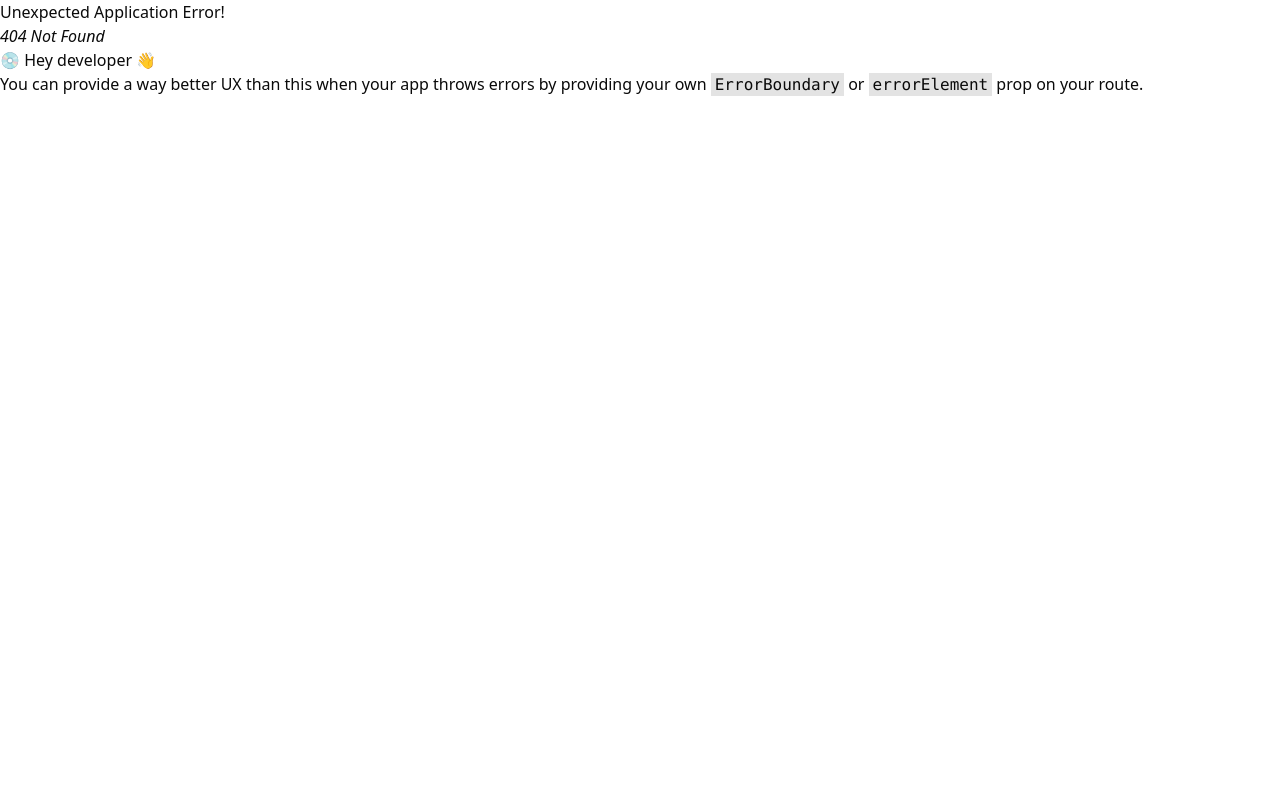
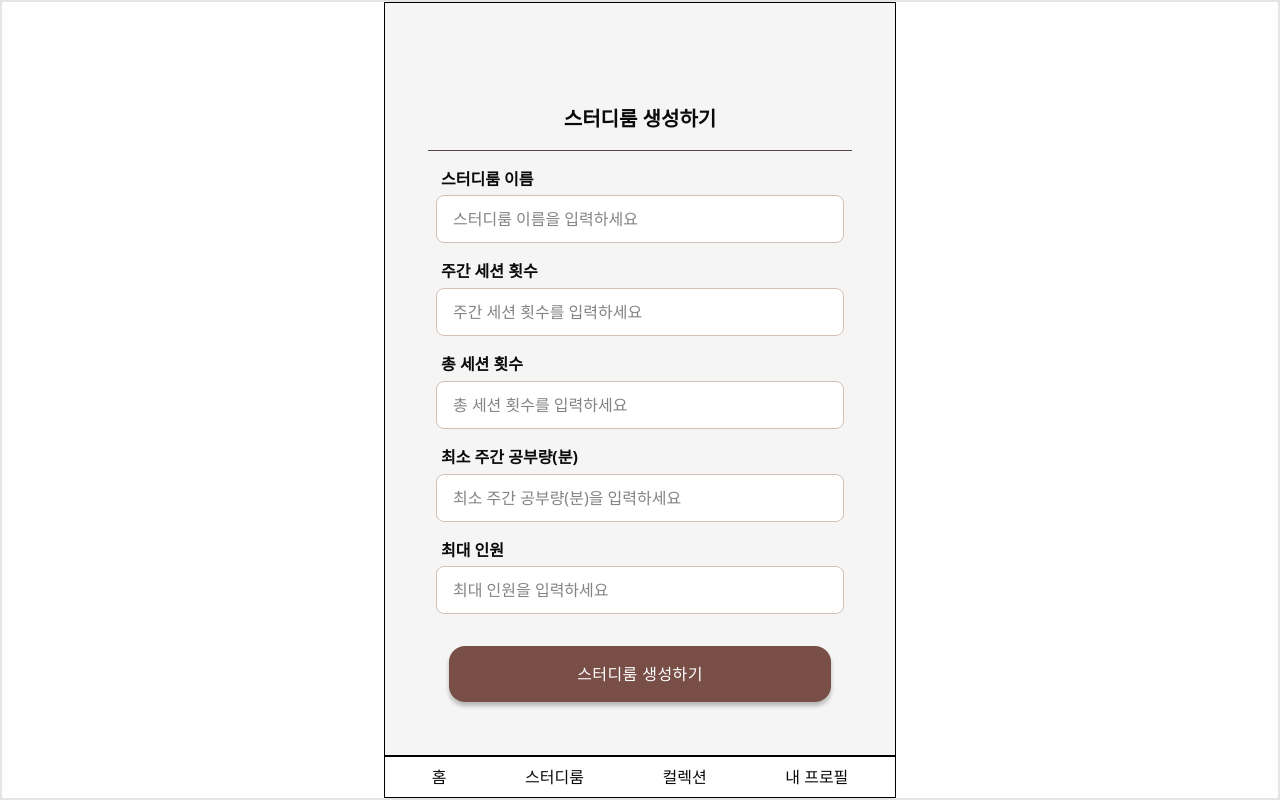
Before and after one commit to StudyMeotsa/FE_React, a React (Vite) app: page /studyroomCreate in a window 1280 px wide. Before the commit this address had no page. Built offline with nearby package versions, Linux system fonts and the light colour scheme; the HTML template or start-up script is replaced by a standard one.

Commit message:
Feat: 스터디룸 생성하기 구현

```diff
--- a/src/App.tsx
+++ b/src/App.tsx
@@ -5,6 +5,7 @@ import HomePage from './pages/HomePage';
 import CollectionPage from './pages/CollectionPage';
 import StudyRoomPage from './pages/StudyRoomPage';
 import MyPage from './pages/MyPage';
+import StudyRoomCreate from './pages/StudyRoomCreate';
 
 function App() {
   const router = createBrowserRouter([
@@ -15,6 +16,7 @@ function App() {
         { path: '/collection', element: <CollectionPage /> },
         { path: '/studyroom', element: <StudyRoomPage /> },
         { path: '/my', element: <MyPage /> },
+        { path: '/studyroomCreate', element: <StudyRoomCreate /> },
       ],
     },
   ]);
--- /dev/null
+++ b/src/components/StudyRoom/Create/BasicStyled.tsx
@@ -0,0 +1,18 @@
+import styled from 'styled-components';
+
+export const Container = styled.div`
+  display: flex;
+  flex-direction: column;
+  align-items: center;
+  justify-content: center;
+  height: 100%;
+  background-color: #f5f5f5;
+`;
+
+export const Title = styled.div`
+  display: inline-block;
+  padding: 3rem 8.5rem 1rem 8.5rem;
+  border-bottom: 1px solid #554545;
+  font-size: 20px;
+  font-weight: 600;
+`;
--- /dev/null
+++ b/src/components/StudyRoom/Create/Input.tsx
@@ -0,0 +1,41 @@
+import styled from 'styled-components';
+
+const Title = styled.p`
+  align-self: flex-start;
+  margin: 1rem 0 0.3rem 3.5rem;
+  font-weight: bold;
+`;
+
+const Box = styled.input`
+  width: 80%;
+  height: 3rem;
+  background-color: white;
+  border-radius: 8px;
+  border: 1px solid #d2c1b7;
+  padding-left: 1rem;
+
+  /* Chrome, Safari, Edge */
+  &::-webkit-inner-spin-button,
+  &::-webkit-outer-spin-button {
+    -webkit-appearance: none;
+    margin: 0;
+  }
+`;
+
+interface InputProps {
+  title: string;
+  placeholder?: string;
+  type?: string;
+}
+
+export default function Input({ title, placeholder, type = 'text' }: InputProps) {
+  return (
+    <>
+      <Title>{title}</Title>
+      <Box
+        type={type}
+        placeholder={placeholder || title}
+      />
+    </>
+  );
+}
--- a/src/components/StudyRoom/PlusModal.tsx
+++ b/src/components/StudyRoom/PlusModal.tsx
@@ -1,4 +1,5 @@
 import { useState } from 'react';
+import { Link } from 'react-router';
 import * as S from './PlusModalStyled';
 import Plus from '@/assets/Plus.png';
 
@@ -18,7 +19,9 @@ export default function PlusModal() {
       />
 
       <S.ModalWrapper $open={open}>
-        <S.Modal>생성하기</S.Modal>
+        <Link to='/studyroomCreate'>
+          <S.Modal>생성하기</S.Modal>
+        </Link>
         <S.Modal
           $color='#DBCEC4'
           $textColor='black'>
--- /dev/null
+++ b/src/components/ui/CustomButton.tsx
@@ -0,0 +1,84 @@
+import type { CSSProperties } from 'react';
+import styled, { css } from 'styled-components';
+
+interface CustomButtonProps {
+  label: string;
+  size?: 'large' | 'medium' | 'small';
+  color?: 'white' | 'brown' | 'darkBrown';
+  style?: CSSProperties;
+}
+
+const sizes = {
+  small: css`
+    width: 130px;
+    height: 60px;
+    border-radius: 30px;
+  `,
+  medium: css`
+    width: 160px;
+    height: 60px;
+    border-radius: 30px;
+  `,
+  large: css`
+    width: 75%;
+    height: 56px;
+    border-radius: 16px;
+    box-shadow: 0 4px 4px rgba(0, 0, 0, 0.25);
+  `,
+};
+
+const colors = {
+  white: css`
+    background-color: white;
+    border: 2px solid #572908;
+    color: #572908;
+  `,
+  brown: css`
+    background-color: #976a50;
+    color: white;
+    border: none;
+  `,
+  darkBrown: css`
+    background-color: #794e47;
+    color: white;
+    border: none;
+  `,
+};
+
+const Button = styled.button<{
+  size: 'small' | 'medium' | 'large';
+  color: 'white' | 'brown' | 'darkBrown';
+}>`
+  display: flex;
+  justify-content: center;
+  align-items: center;
+  font-size: 16px;
+  font-weight: 500;
+  letter-spacing: 0.4px;
+  line-height: 20px;
+  cursor: pointer;
+  transition: opacity 0.2s;
+
+  ${({ size }) => sizes[size]}
+  ${({ color }) => colors[color]}
+
+  &:active {
+    opacity: 0.8;
+  }
+`;
+
+export default function CustomButton({
+  label,
+  size = 'small',
+  color = 'white',
+  style,
+}: CustomButtonProps) {
+  return (
+    <Button
+      size={size}
+      color={color}
+      style={style}>
+      {label}
+    </Button>
+  );
+}
--- a/src/layouts/DefaultLayout.tsx
+++ b/src/layouts/DefaultLayout.tsx
@@ -3,7 +3,7 @@ import { Outlet } from 'react-router';
 
 export default function DefaultLayout() {
   return (
-    <div className='flex min-h-screen flex-col border-2'>
+    <div className='flex h-screen min-h-screen flex-col border-2'>
       <main className='m-auto w-full max-w-lg flex-1 border border-black'>
         <Outlet />
       </main>
--- /dev/null
+++ b/src/pages/StudyRoomCreate.tsx
@@ -0,0 +1,43 @@
+import * as S from '../components/StudyRoom/Create/BasicStyled';
+import Input from '@/components/StudyRoom/Create/Input';
+import CustomButton from '@/components/ui/CustomButton';
+
+export default function StudyRoomCreate() {
+  return (
+    <S.Container>
+      <S.Title>
+        <p>스터디룸 생성하기</p>
+      </S.Title>
+      <Input
+        title='스터디룸 이름'
+        placeholder='스터디룸 이름을 입력하세요'
+      />
+      <Input
+        title='주간 세션 횟수'
+        placeholder='주간 세션 횟수를 입력하세요'
+        type='number'
+      />
+      <Input
+        title='총 세션 횟수'
+        placeholder='총 세션 횟수를 입력하세요'
+        type='number'
+      />
+      <Input
+        title='최소 주간 공부량(분)'
+        placeholder='최소 주간 공부량(분)을 입력하세요'
+        type='number'
+      />
+      <Input
+        title='최대 인원'
+        placeholder='최대 인원을 입력하세요'
+        type='number'
+      />
+      <CustomButton
+        label='스터디룸 생성하기'
+        size='large'
+        color='darkBrown'
+        style={{ marginTop: '2rem' }}
+      />
+    </S.Container>
+  );
+}
```
